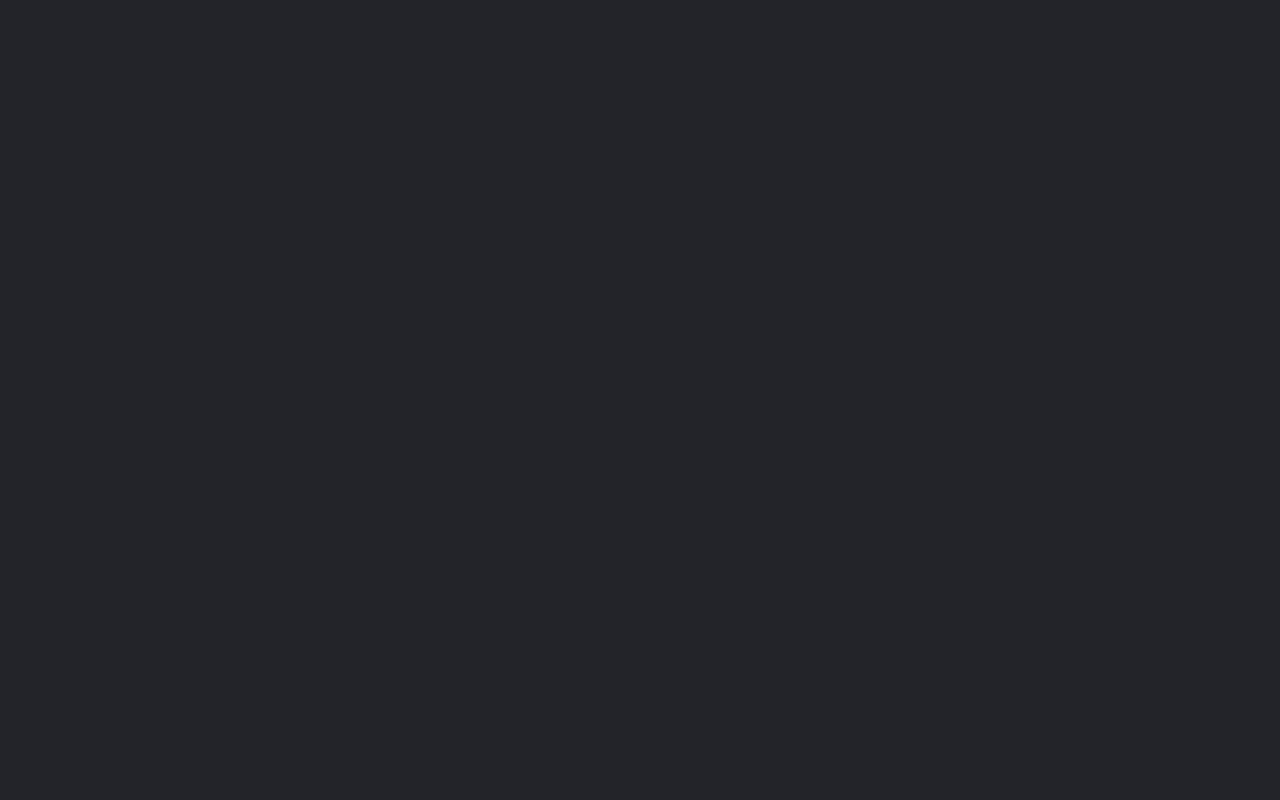
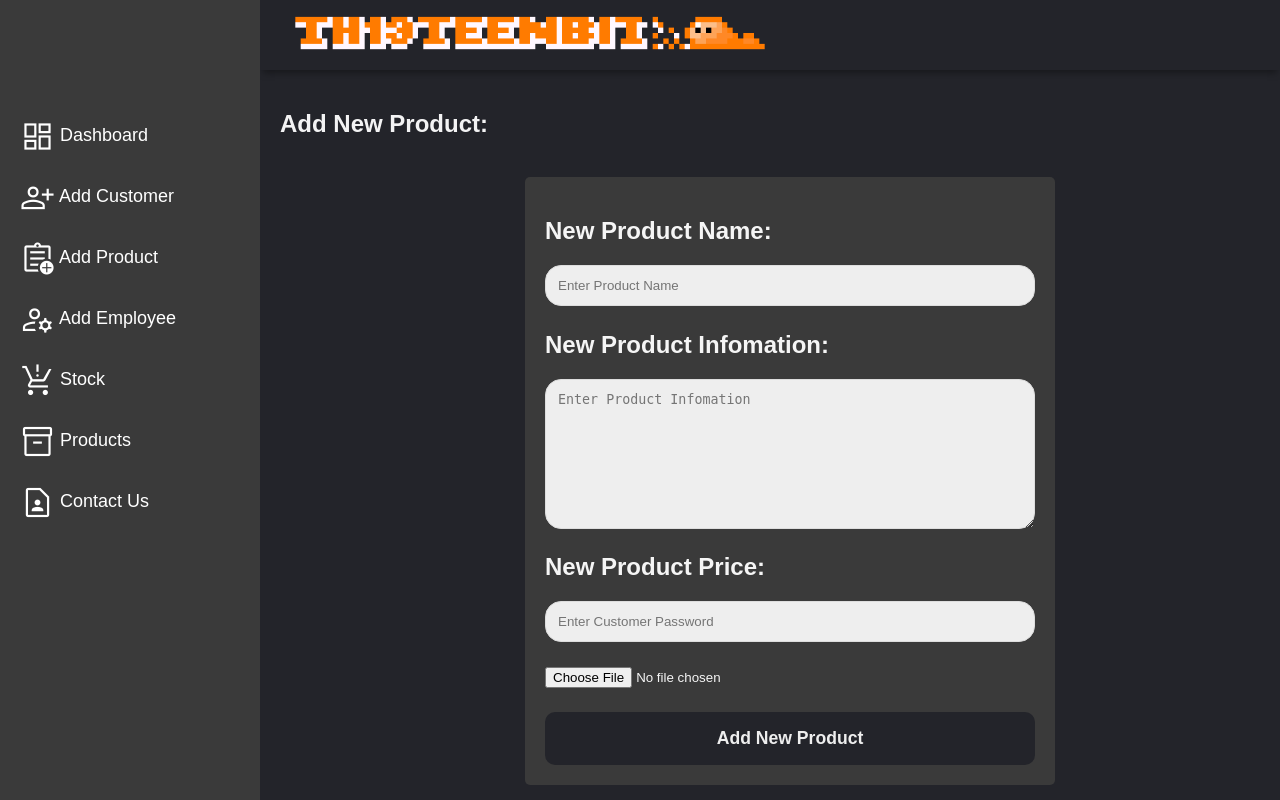
Before and after one commit to HassanAliause/Team-13-TP2, a PHP site: page /addProduct.php in a window 1280 px wide. Before the commit the page is empty. Run offline with PHP 8.4, Linux system fonts and the light colour scheme.

Commit message:
Admin Update
- added forms
- add customer form
- add product
- changed css

```diff
--- a/addProduct.php
+++ b/addProduct.php
@@ -45,6 +45,57 @@
 
     <body>
 
+    <div class="grid-container">
+            <!-- header -->
+            <?php include_once "adminHeader.php"?>
+
+            <!-- sidebar -->
+            <?php include_once "adminSidebar.php"?>
+
+            <main class="main-container">
+                <!-- this will be the input form box that will create a new customer account -->
+                <div class="addBox">
+
+                <!-- title of page -->
+                <div class="main-title">
+                    <h2>Add New Product:</h2>
+                </div>
+
+                    <form class="box-input" method="POST">
+
+                        <!-- product name -->
+                        <div class="pName">
+                            <h2>New Product Name:</h2>
+                            <input type="text" class="formInput" name="productName" autocomplete="off" placeholder="Enter Product Name">
+                        </div>
+
+
+                        <!-- product infomation -->
+                        <div class="pEmail">
+                            <h2>New Product Infomation: </h2>
+                            <textarea type="text" class="formInput" name="productInfomation" autocomplete="off" placeholder="Enter Product Infomation" ></textarea>
+                        </div>
+
+
+                        <!-- product price -->
+                        <div>
+                            <h2>New Product Price:</h2>
+                            <input type="text" class="formInput"  name="customerPassword" autocomplete="off" placeholder="Enter Customer Password">
+                        </div>
+
+                        <!-- image for product -->
+                        <input type="file" class="formImageInput" name="image">
+
+                        <!-- submit button -->
+                        <button type="submit" class="formButton" name="submitButton">Add New Product</button>
+
+                    </form>
+
+                </div>
+
+            </main>
+
+        </div>
 
 
     </body>
--- a/adminSidebar.php
+++ b/adminSidebar.php
@@ -57,7 +57,7 @@
                     <span class="material-symbols-outlined">
                         manage_accounts
                     </span>
-                    <a href="#" class="sidebar-list-text">Administrators</a>
+                    <a href="#" class="sidebar-list-text">Add Employee</a>
                 </li>
 
                 <li class="sidebar-list-item">
--- a/css/employee.css
+++ b/css/employee.css
@@ -364,14 +364,61 @@ body {
     justify-content: center;
 }
 
-/* header */
 
-.header > a {
-    text-decoration: none;
-    color: white;
-    font-variation-settings:
-    'FILL' 0,
-    'wght' 400,
-    'GRAD' 0,
-    'opsz' 48
+/* input box */
+
+.formInput {
+    display: block;
+    width: 100%;
+    padding: 0.75rem;
+    box-sizing: border-box;
+    border-radius: 1rem;
+    border: 1px solid #dddddd;
+    outline: none;
+    background: #eeeeee;
+    margin-bottom: 5%;
 }
+
+.formButton {
+    padding: 1rem 2rem;
+    font-weight: bold;
+    font-size: 1.1rem;
+    color: #eeeeee;
+    border: none;
+    border-radius: 10px;
+    outline: none;
+    cursor: pointer;
+    background: var(--colorPrimary);
+}
+
+.box-input{
+    border-radius: 5px;
+    background-color: var(--colourSecondary);
+    padding: 20px;
+    margin-top: 2%;
+    margin-right: 20%;
+    margin-left: 25%;
+    width: 50%;
+
+}
+
+.formButton{
+    width: 100%;
+    padding: 1rem 2rem;
+    background-color: var(--colourSecondaryDark);
+    border-radius: 10px;
+}
+
+.formButton:hover{
+    background-color: var(--colourPrimary);
+}
+
+.formImageInput{
+    margin-bottom: 5%;
+
+}
+
+textarea {
+    resize:vertical;
+    height: 150px;
+}
```
Also changed, not shown: addCustomer.php (+35 -6 lines).
